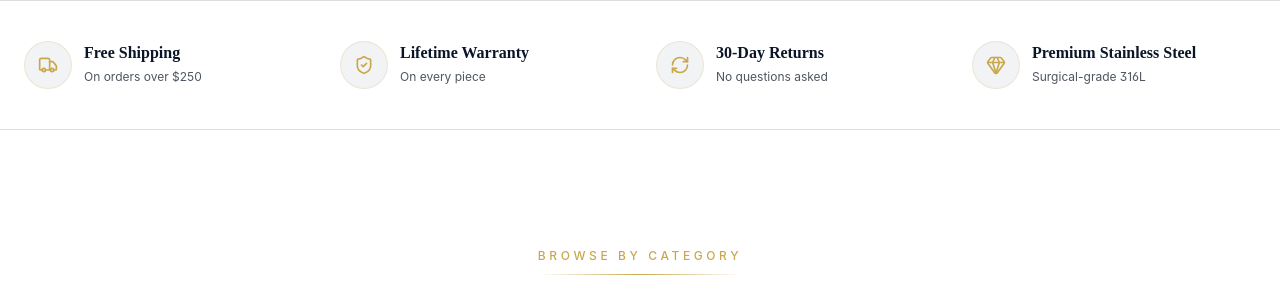
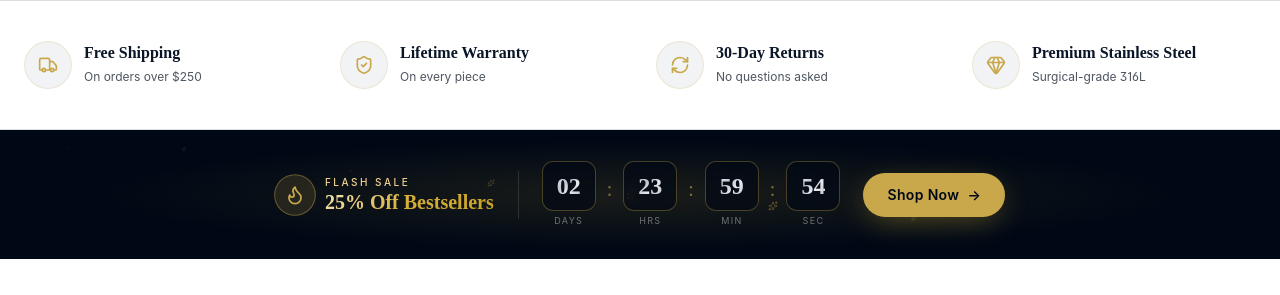
Before and after one commit to obai35/gumusgunes, a Next.js app: page /preview in a window 1280 px wide. Shown: the part 1035-1330 px from the top of the page. Built offline with nearby package versions, Linux system fonts and the light colour scheme; no server answers; the database is empty.

Commit message:
feat: add data-editable to FlashSaleBanner and TrustBadges, include in preview + layout panel

```diff
--- a/src/app/preview/page.tsx
+++ b/src/app/preview/page.tsx
@@ -1,6 +1,7 @@
 import { Header } from '@/components/store/Header'
 import { Hero } from '@/components/store/Hero'
 import { TrustBadges } from '@/components/store/TrustBadges'
+import { FlashSaleBanner } from '@/components/store/FlashSaleBanner'
 import { CategoryGrid } from '@/components/store/CategoryGrid'
 import { FeaturedProducts } from '@/components/store/FeaturedProducts'
 import { PromoBanner } from '@/components/store/PromoBanner'
@@ -69,7 +70,8 @@ export default async function PreviewPage() {
         </div>
         <main>
           <div data-editable="hero"><Hero /></div>
-          <TrustBadges />
+          <div data-editable="trust-badges"><TrustBadges /></div>
+          <div data-editable="flash-sale"><FlashSaleBanner /></div>
           <CategoryGrid categories={categories} />
           {featured.length > 0 && <FeaturedProducts id="featured" eyebrow="Curated for You" title="Featured Pieces" products={featured} ctaLabel="View All" ctaHref="#collections" />}
           <PromoBanner />
--- a/src/components/admin/editor/sections/LayoutPanel.tsx
+++ b/src/components/admin/editor/sections/LayoutPanel.tsx
@@ -2,7 +2,7 @@
 
 import { useEditor } from '../SectionPanel'
 
-const ALL_SECTIONS = ['hero', 'trustBadges', 'categoryGrid', 'featuredProducts', 'promoBanner', 'bundleConfigurator', 'newArrivals', 'productGrid', 'bestsellers', 'recentlyViewed', 'giftFinder', 'aboutSection', 'craftsmanshipTimeline', 'testimonials', 'rewardsSection', 'newsletter']
+const ALL_SECTIONS = ['hero', 'trustBadges', 'flashSale', 'categoryGrid', 'featuredProducts', 'promoBanner', 'bundleConfigurator', 'newArrivals', 'productGrid', 'bestsellers', 'recentlyViewed', 'giftFinder', 'aboutSection', 'craftsmanshipTimeline', 'testimonials', 'rewardsSection', 'newsletter']
 
 export function LayoutPanel() {
   const { settings, updateSetting } = useEditor()
--- a/src/components/store/FlashSaleBanner.tsx
+++ b/src/components/store/FlashSaleBanner.tsx
@@ -48,7 +48,7 @@ export function FlashSaleBanner() {
   if (isExpired || saleEnd === null) return null
 
   return (
-    <section className="py-6 sm:py-8 bg-navy-deep relative overflow-hidden">
+    <section data-editable="flash-sale" className="py-6 sm:py-8 bg-navy-deep relative overflow-hidden">
       {/* Animated sparkles */}
       <div className="absolute inset-0 pointer-events-none">
         {[...Array(10)].map((_, i) => (
--- a/src/components/store/TrustBadges.tsx
+++ b/src/components/store/TrustBadges.tsx
@@ -30,7 +30,7 @@ export function TrustBadges() {
   ]
 
   return (
-    <section className="bg-background border-y border-border">
+    <section data-editable="trust-badges" className="bg-background border-y border-border">
       <div className="max-w-7xl mx-auto px-4 sm:px-6 py-10">
         <div className="grid grid-cols-2 lg:grid-cols-4 gap-6 lg:gap-8">
           {badges.map((b) => (
```
